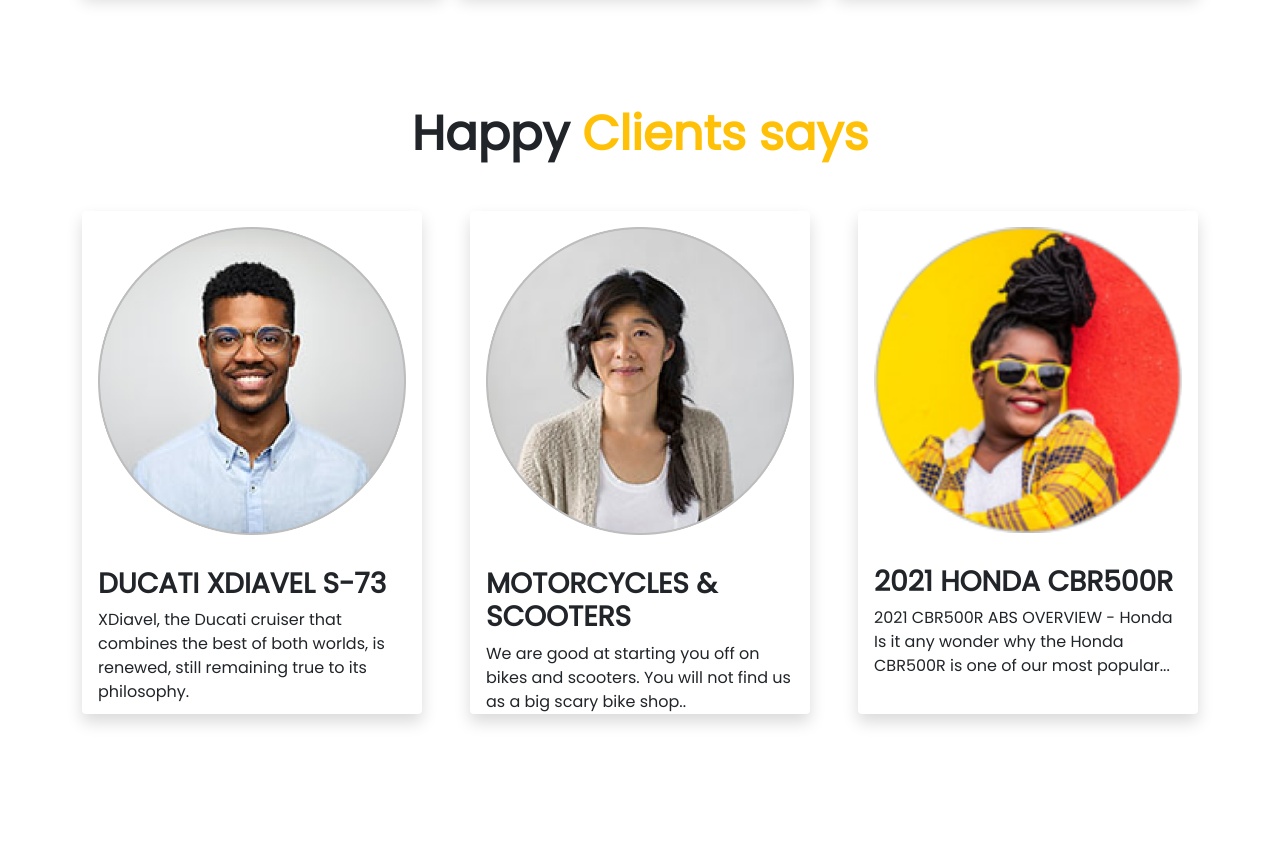
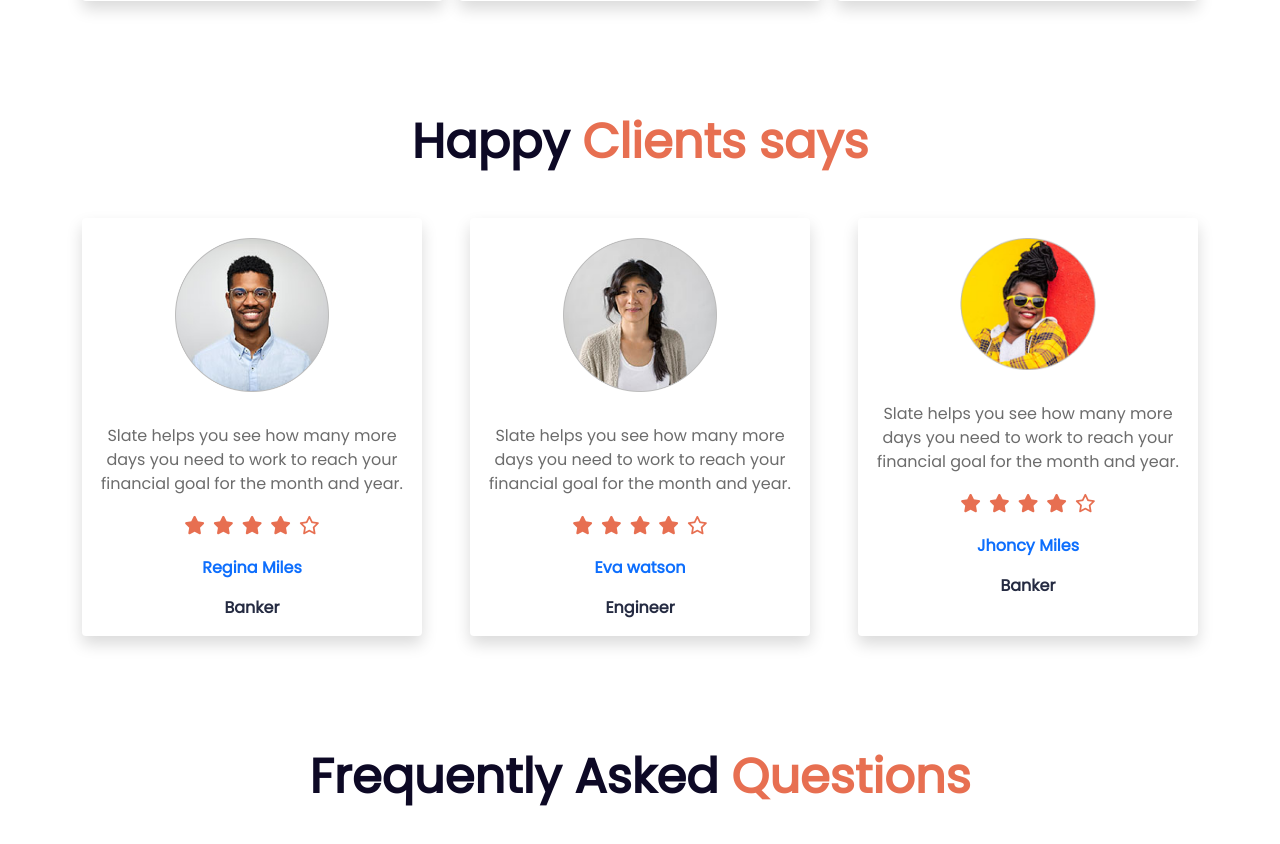
Before and after one commit to naimurnemu/honda-info, a plain HTML site: page index.html in a window 1280 px wide. Shown: the part 1812-2656 px from the top of the page. Before the commit the page ends 2574 px from the top, so only its background shows below. Drawn offline with nearby package versions, Linux system fonts and the light colour scheme.

Commit message:
review section done

```diff
--- a/custom-style/style.css
+++ b/custom-style/style.css
@@ -25,6 +25,26 @@
 .c-section-gap{
     margin-bottom: 7rem;
 }
+.c-dark-gray{
+    color: #252B42;
+}
+.c-gray{
+    color: #6C6C6C;
+}
+.c-off-white{
+    color: #dfdfdf;
+}
+.c-orange{
+    color: #E76F51;
+}
+
+.c-fade-black{
+    color: #0D0925;
+}
+.c-rating{
+    font-size: 1.15rem;
+}
+
 /* =================================== Header-section-css =================================== */
 #header-area{
     background-color:  #264653;
@@ -43,3 +63,7 @@
 .c-s-gray{
     filter: grayscale(0.9);
 }
+.c-width{
+    width: 8.5rem;
+    height: 8.5rem;
+}
--- a/index.html
+++ b/index.html
@@ -18,6 +18,11 @@
             integrity="sha384-EVSTQN3/azprG1Anm3QDgpJLIm9Nao0Yz1ztcQTwFspd3yD65VohhpuuCOmLASjC"
             crossorigin="anonymous"
         />
+        <!-- font-awesome-kit-link -->
+        <script
+            src="https://kit.fontawesome.com/d9c0532b64.js"
+            crossorigin="anonymous"
+        ></script>
         <!-- Custom_CSS-link -->
         <link rel="stylesheet" href="custom-style/style.css" />
     </head>
@@ -99,7 +104,7 @@
                             <h1 class="c-font-w6 c-heading-1">
                                 Honda CBR 300R
                             </h1>
-                            <p class="c-font-w3">
+                            <p class="c-font-w3 c-off-white">
                                 The Honda CBR250R, CBR300R and CB300F are
                                 lightweight 249.5–286 cc displacement
                                 single-cylinder motorcycles made by Honda since
@@ -141,27 +146,27 @@
                     <h2 class="c-font-w6 c-heading-1 mb-0">
                         Fetured Bikes 2021
                     </h2>
-                    <small class="c-font-w6 text-danger"
+                    <small class="c-font-w6 c-orange"
                         >Best bike collection</small
                     >
                     <hr class="m-0 c-hr-style" />
                 </div>
                 <div class="row my-4 g-5">
-                    <div class="col-lg-4 col-md-2 col-sm-1">
+                    <div class="col-lg-4 col-md-6 col-sm-12">
                         <img
                             class="mx-3 c-s-gray p-3 img-fluid"
                             src="images/bike/feature-bike.jpg"
                             alt="gray cbr"
                         />
                     </div>
-                    <div class="col-lg-4 col-md-2 col-sm-1">
+                    <div class="col-lg-4 col-md-6 col-sm-12">
                         <img
                             class="mx-3 p-3 img-fluid"
                             src="images/bike/feature-bike.jpg"
                             alt="blue cbr"
                         />
                     </div>
-                    <div class="col-lg-4 col-md-2 col-sm-1">
+                    <div class="col-lg-4 col-md-6 col-sm-12">
                         <img
                             class="mx-3 c-s-gray p-3 img-fluid"
                             src="images/bike/feature-bike.jpg"
@@ -172,10 +177,12 @@
             </section>
             <!-- latest-News-section -->
             <section class="container c-section-gap">
-                <h2 class="text-center c-font-w6 c-heading-1 mb-5">
+                <h2 class="text-center c-font-w6 c-heading-1 mb-5 c-fade-black">
                     Latest News
                 </h2>
-                <div class="row row-cols-1 row-cols-md-2 row-cols-lg-3 g-3">
+                <div
+                    class="row row-cols-1 row-cols-md-2 row-cols-lg-3 gx-3 gy-5"
+                >
                     <div class="col">
                         <div class="card h-100 border-0 shadow">
                             <img
@@ -190,12 +197,12 @@
                                         card-title
                                         c-heading-2
                                         text-uppercase
-                                        c-font-w6
+                                        c-font-w6 c-fade-black
                                     "
                                 >
                                     Ducati XDIAVEL S-73
                                 </h3>
-                                <p class="card-text">
+                                <p class="card-text c-gray">
                                     XDiavel, the Ducati cruiser that combines
                                     the best of both worlds, is renewed, still
                                     remaining true to its philosophy.
@@ -204,7 +211,7 @@
                             <div class="m-3">
                                 <a
                                     href="https://www.ducati.com/ww/en/bikes/xdiavel/xdiavel"
-                                    class="btn btn-outline-danger"
+                                    class="btn btn-outline-danger p-2 c-rating"
                                     >Read More</a
                                 >
                             </div>
@@ -222,12 +229,12 @@
                                     class="
                                         card-title
                                         text-uppercase
-                                        c-heading-2 c-font-w6
+                                        c-heading-2 c-font-w6 c-fade-black
                                     "
                                 >
                                     motorcycles & scooters
                                 </h3>
-                                <p class="card-text">
+                                <p class="card-text c-gray">
                                     We are good at starting you off on bikes and
                                     scooters. You will not find us as a big
                                     scary bike shop..
@@ -236,7 +243,7 @@
                             <div class="m-3">
                                 <a
                                     href="https://www.motoden.com/motorcycles-and-scooters"
-                                    class="btn btn-outline-danger"
+                                    class="btn btn-outline-danger p-2 c-rating"
                                     >Read More</a
                                 >
                             </div>
@@ -254,12 +261,12 @@
                                     class="
                                         card-title
                                         text-uppercase
-                                        c-heading-2 c-font-w6
+                                        c-heading-2 c-font-w6 c-fade-black
                                     "
                                 >
                                     2021 Honda CBR500R
                                 </h3>
-                                <p class="card-text">
+                                <p class="card-text c-gray">
                                     2021 CBR500R ABS OVERVIEW - Honda Is it any
                                     wonder why the Honda CBR500R is one of our
                                     most popular...
@@ -268,7 +275,7 @@
                             <div class="m-3">
                                 <a
                                     href="https://powersports.honda.com/street/sport/cbr500r"
-                                    class="btn btn-outline-danger"
+                                    class="btn btn-outline-danger p-2 c-rating"
                                     >Read More</a
                                 >
                             </div>
@@ -276,99 +283,158 @@
                     </div>
                 </div>
             </section>
-            <!-- Happy-Clients-section -->
-            <section class="container">
-                <h2 class="text-center c-font-w6 c-heading-1 mb-5">
-                    Happy <span class="text-warning">Clients says</span>
+            <!-- Clients-Review-section -->
+            <section class="container c-section-gap">
+                <h2 class="text-center c-font-w6 c-heading-1 mb-5 c-fade-black">
+                    Happy <span class="c-orange">Clients says</span>
                 </h2>
                 <div class="row row-cols-1 row-cols-md-2 row-cols-lg-3 g-5">
                     <div class="col">
-                        <div class="card h-100 border-0 shadow">
-                            <div class="p-3">
+                        <div
+                            class="
+                                card
+                                h-100
+                                border-0
+                                shadow
+                                d-flex
+                                flex-column
+                                align-items-center
+                            "
+                        >
+                            <div
+                                class="
+                                    p-3
+                                    d-flex
+                                    justify-content-center
+                                    align-items-center
+                                "
+                            >
                                 <img
                                     src="images/client/user-1.png"
-                                class="card-img-top "
+                                    class="card-img-top pt-1 w-50"
                                     alt="reviewer-1"
                                 />
                             </div>
 
-
-                            <div class="card-body pb-0">
-                                <h3
-                                    class="
-                                        card-title
-                                        c-heading-2
-                                        text-uppercase
-                                        c-font-w6
-                                    "
-                                >
-                                    Ducati XDIAVEL S-73
-                                </h3>
-                                <p class="card-text">
-                                    XDiavel, the Ducati cruiser that combines
-                                    the best of both worlds, is renewed, still
-                                    remaining true to its philosophy.
+                            <div class="card-body pb-0 text-center">
+                                <p class="card-text c-gray">
+                                    Slate helps you see how many more days you
+                                    need to work to reach your financial goal
+                                    for the month and year.
                                 </p>
+                                <p class="c-orange c-rating">
+                                    <i class="fas mx-1 fa-star"></i
+                                    ><i class="fas mx-1 fa-star"></i
+                                    ><i class="fas mx-1 fa-star"></i
+                                    ><i class="fas mx-1 fa-star"></i
+                                    ><i class="far mx-1 fa-star"></i>
+                                </p>
+                                <p class="text-primary c-font-w6">
+                                    Regina Miles
+                                </p>
+                                <p class="c-dark-gray c-font-w6">Banker</p>
                             </div>
-
                         </div>
                     </div>
                     <div class="col">
-                        <div class="card h-100 border-0 shadow">
-                            <div class=""><img
-                                src="images/client/user-2.png"
-                                class="card-img-top p-3"
-                                alt="reviewer-2"
-                            /></div>
-
-                            <div class="card-body pb-0">
-                                <h3
+                        <div
                             class="
-                                        card-title
-                                        text-uppercase
-                                        c-heading-2 c-font-w6
+                                card
+                                h-100
+                                border-0
+                                shadow
+                                d-flex
+                                flex-column
+                                align-items-center
                             "
                         >
-                                    motorcycles & scooters
-                                </h3>
-                                <p class="card-text">
-                                    We are good at starting you off on bikes and
-                                    scooters. You will not find us as a big
-                                    scary bike shop..
-                                </p>
+                            <div
+                                class="
+                                    p-3
+                                    d-flex
+                                    justify-content-center
+                                    align-items-center
+                                "
+                            >
+                                <img
+                                    src="images/client/user-2.png"
+                                    class="card-img-top pt-1 w-50"
+                                    alt="reviewer-2"
+                                />
                             </div>
 
+                            <div class="card-body pb-0 text-center">
+                                <p class="card-text c-gray">
+                                    Slate helps you see how many more days you
+                                    need to work to reach your financial goal
+                                    for the month and year.
+                                </p>
+                                <p class="c-orange c-rating">
+                                    <i class="fas mx-1 fa-star"></i
+                                    ><i class="fas mx-1 fa-star"></i
+                                    ><i class="fas mx-1 fa-star"></i
+                                    ><i class="fas mx-1 fa-star"></i
+                                    ><i class="far mx-1 fa-star"></i>
+                                </p>
+                                <p class="text-primary c-font-w6">Eva watson</p>
+                                <p class="c-dark-gray c-font-w6">Engineer</p>
+                            </div>
                         </div>
                     </div>
                     <div class="col">
-                        <div class="card h-100 border-0 shadow">
-                            <div class=""><img
+                        <div
+                            class="
+                                card
+                                h-100
+                                border-0
+                                shadow
+                                d-flex
+                                flex-column
+                                align-items-center
+                            "
+                        >
+                            <div
+                                class="
+                                    p-3
+                                    d-flex
+                                    justify-content-center
+                                    align-items-center
+                                "
+                            >
+                                <img
                                     src="images/client/user-3.png"
-                                class="card-img-top p-3"
-                                alt="reviewer-3"
+                                    class="card-img-top pt-1 c-width"
+                                    alt="reviewer-2"
                                 />
                             </div>
 
-                            <div class="card-body pb-0">
-                                <h3
-                                    class="
-                                        card-title
-                                        text-uppercase
-                                        c-heading-2 c-font-w6
-                                    "
-                                >
-                                    2021 Honda CBR500R
-                                </h3>
-                                <p class="card-text">
-                                    2021 CBR500R ABS OVERVIEW - Honda Is it any
-                                    wonder why the Honda CBR500R is one of our
-                                    most popular...
+                            <div class="card-body pb-0 text-center">
+                                <p class="card-text c-gray">
+                                    Slate helps you see how many more days you
+                                    need to work to reach your financial goal
+                                    for the month and year.
                                 </p>
-                            </div>
-
+                                <p class="c-orange c-rating">
+                                    <i class="fas mx-1 fa-star"></i
+                                    ><i class="fas mx-1 fa-star"></i
+                                    ><i class="fas mx-1 fa-star"></i
+                                    ><i class="fas mx-1 fa-star"></i
+                                    ><i class="far mx-1 fa-star"></i>
+                                </p>
+                                <p class="text-primary c-font-w6">
+                                    Jhoncy Miles
+                                </p>
+                                <p class="c-dark-gray c-font-w6">Banker</p>
                             </div>
                         </div>
                     </div>
+                </div>
+            </section>
+            <!-- FAQ-section -->
+            <section class="container-fluid">
+                <h2 class="text-center c-font-w6 c-heading-1 mb-5 c-fade-black">
+                    Frequently Asked <span class="c-orange">Questions</span>
+                </h2>
             </section>
         </main>
         <!-- Footer-section -->
```
Also changed, not shown: 1 other file. Lines whose indentation alone changed are shown as unchanged.
